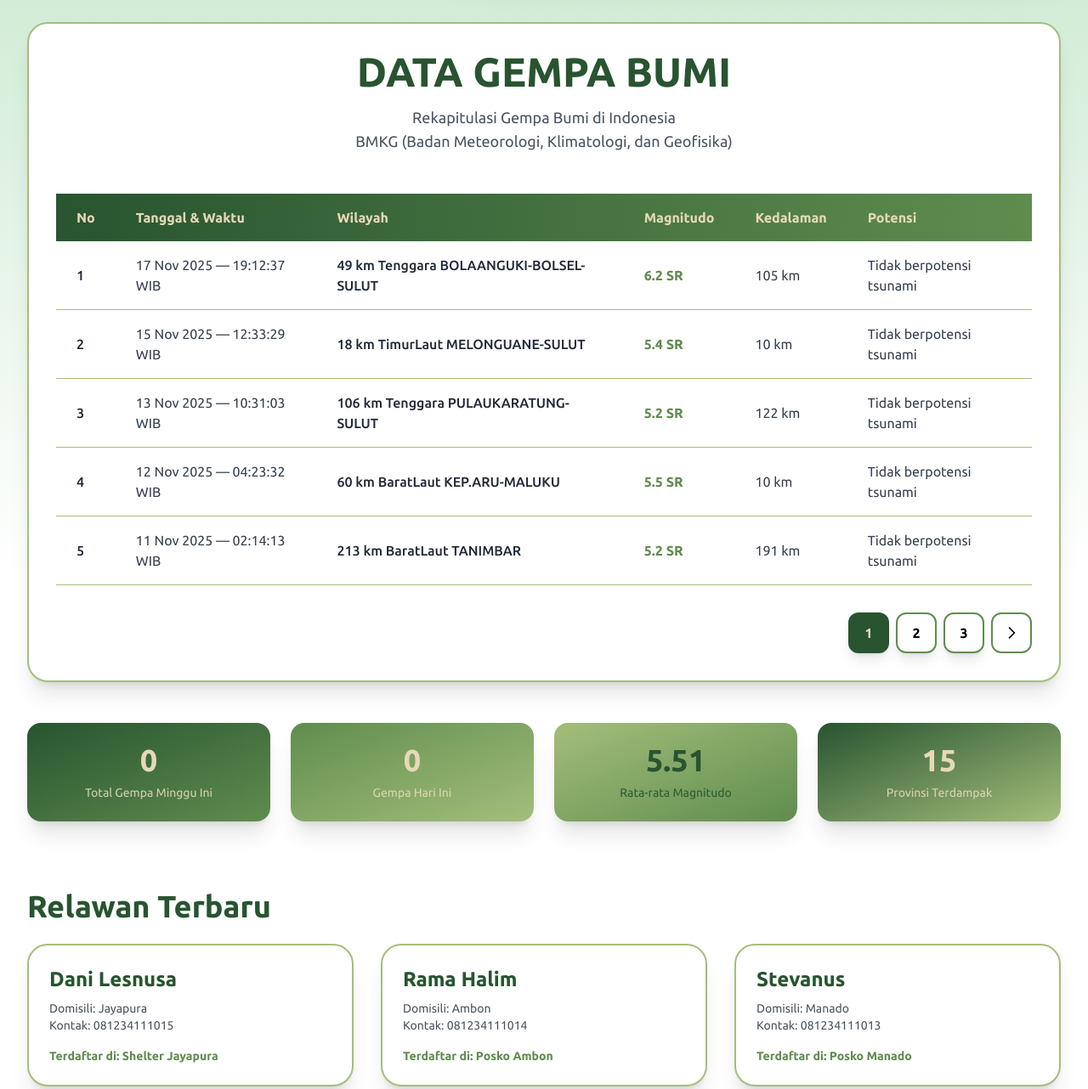
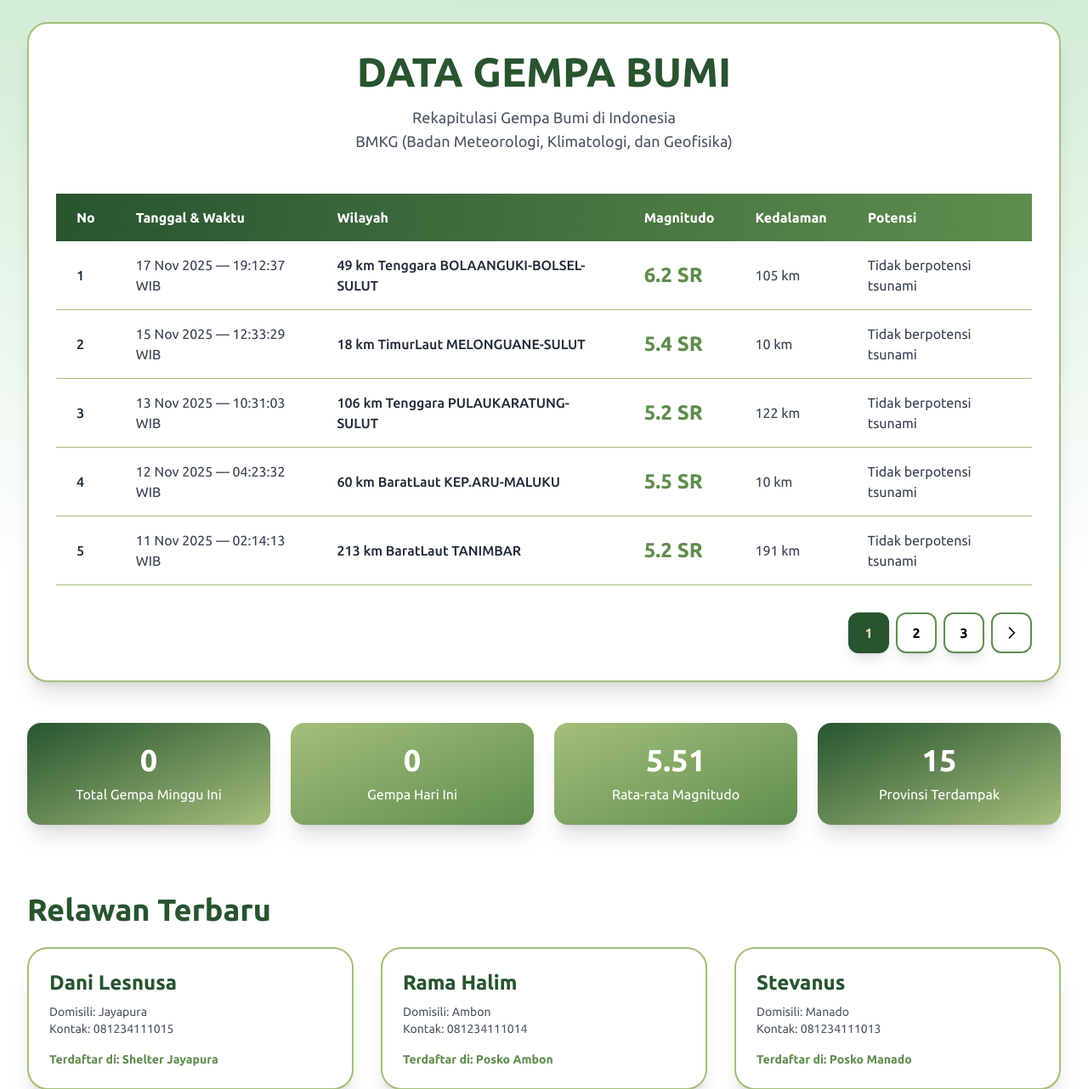
Before and after one commit to IvandryPage/nadi-bumi, a PHP site: page /data-gempa.php in a window 1280 px wide. Shown: the part 566-1848 px from the top of the page at 85% size. Run offline with PHP 8.4, Linux system fonts and the light colour scheme; data comes from the database, SQL or seed files in the repository; some libraries are stand-ins or nearby versions.

Commit message:
Update table styles and text colors in data-gempa.php

```diff
--- a/data-gempa.php
+++ b/data-gempa.php
@@ -110,7 +110,7 @@ $provinsiTerdampak = count(array_unique($wilayahList));
       <div class="overflow-x-auto mb-8">
         <table class="w-full">
           <thead>
-            <tr class="bg-gradient-to-r from-[#285430] to-[#5F8D4E] text-[#E5D9B6]">
+            <tr class="bg-gradient-to-r from-[#285430] to-[#5F8D4E] text-[#FFFFFF]">
               <th class="px-6 py-4 text-left font-bold">No</th>
               <th class="px-6 py-4 text-left font-bold">Tanggal & Waktu</th>
               <th class="px-6 py-4 text-left font-bold">Wilayah</th>
@@ -122,11 +122,11 @@ $provinsiTerdampak = count(array_unique($wilayahList));
           <tbody>
             <?php if (!empty($currentPageData)): ?>
               <?php foreach ($currentPageData as $index => $item): ?>
-                <tr class="border-b border-[#A4BE7B] hover:bg-[#E5D9B6] transition-all duration-200">
+                <tr class="border-b border-[#A4BE7B] hover:bg-[#DADADA] transition-all duration-200">
                   <td class="px-6 py-4 font-medium text-gray-800"><?= $offset + $index + 1 ?></td>
                   <td class="px-6 py-4 text-gray-700"><?= htmlspecialchars($item['Tanggal']) ?> — <?= htmlspecialchars($item['Jam']) ?></td>
                   <td class="px-6 py-4 font-medium text-gray-800"><?= htmlspecialchars($item['Wilayah']) ?></td>
-                  <td class="px-6 py-4 font-bold text-[#5F8D4E]"><?= htmlspecialchars($item['Magnitude']) ?> SR</td>
+                  <td class="px-6 py-4 text-2xl font-bold text-[#5F8D4E]"><?= htmlspecialchars($item['Magnitude']) ?> SR</td>
                   <td class="px-6 py-4 text-gray-700"><?= htmlspecialchars($item['Kedalaman']) ?></td>
                   <td class="px-6 py-4 text-gray-700"><?= htmlspecialchars($item['Potensi']) ?></td>
                 </tr>
@@ -169,21 +169,21 @@ $provinsiTerdampak = count(array_unique($wilayahList));
 
     <!-- Quick Stats -->
     <div class="grid md:grid-cols-4 gap-6 mt-12">
-      <div class="bg-gradient-to-br from-[#285430] to-[#5F8D4E] text-[#E5D9B6] rounded-2xl p-6 shadow-xl text-center">
+      <div class="bg-gradient-to-br from-[#285430] to-[#A4BE7B] text-white rounded-2xl p-6 shadow-xl text-center">
         <div class="text-4xl font-bold mb-2"><?= $gempaMingguIni ?></div>
-        <p class="text-sm opacity-90">Total Gempa Minggu Ini</p>
+        <p class="opacity-100">Total Gempa Minggu Ini</p>
       </div>
-      <div class="bg-gradient-to-br from-[#5F8D4E] to-[#A4BE7B] text-[#E5D9B6] rounded-2xl p-6 shadow-xl text-center">
+      <div class="bg-gradient-to-br from-[#A4BE7B] to-[#5F8D4E] text-white rounded-2xl p-6 shadow-xl text-center">
         <div class="text-4xl font-bold mb-2"><?= $gempaHariIni ?></div>
-        <p class="text-sm opacity-90">Gempa Hari Ini</p>
+        <p class="opacity-100">Gempa Hari Ini</p>
       </div>
-      <div class="bg-gradient-to-br from-[#A4BE7B] to-[#5F8D4E] text-[#285430] rounded-2xl p-6 shadow-xl text-center">
+      <div class="bg-gradient-to-br from-[#A4BE7B] to-[#5F8D4E] text-white rounded-2xl p-6 shadow-xl text-center">
         <div class="text-4xl font-bold mb-2"><?= $rataMagnitude ?></div>
-        <p class="text-sm opacity-90">Rata-rata Magnitudo</p>
+        <p class="opacity-100">Rata-rata Magnitudo</p>
       </div>
-      <div class="bg-gradient-to-br from-[#285430] to-[#A4BE7B] text-[#E5D9B6] rounded-2xl p-6 shadow-xl text-center">
+      <div class="bg-gradient-to-br from-[#285430] to-[#A4BE7B] text-white rounded-2xl p-6 shadow-xl text-center">
         <div class="text-4xl font-bold mb-2"><?= $provinsiTerdampak ?></div>
-        <p class="text-sm opacity-90">Provinsi Terdampak</p>
+        <p class="opacity-100">Provinsi Terdampak</p>
       </div>
     </div>
     <!-- Relawan Terbaru (menggunakan kolom: nama, kontak, domisili, kodePenampungan) -->
```
